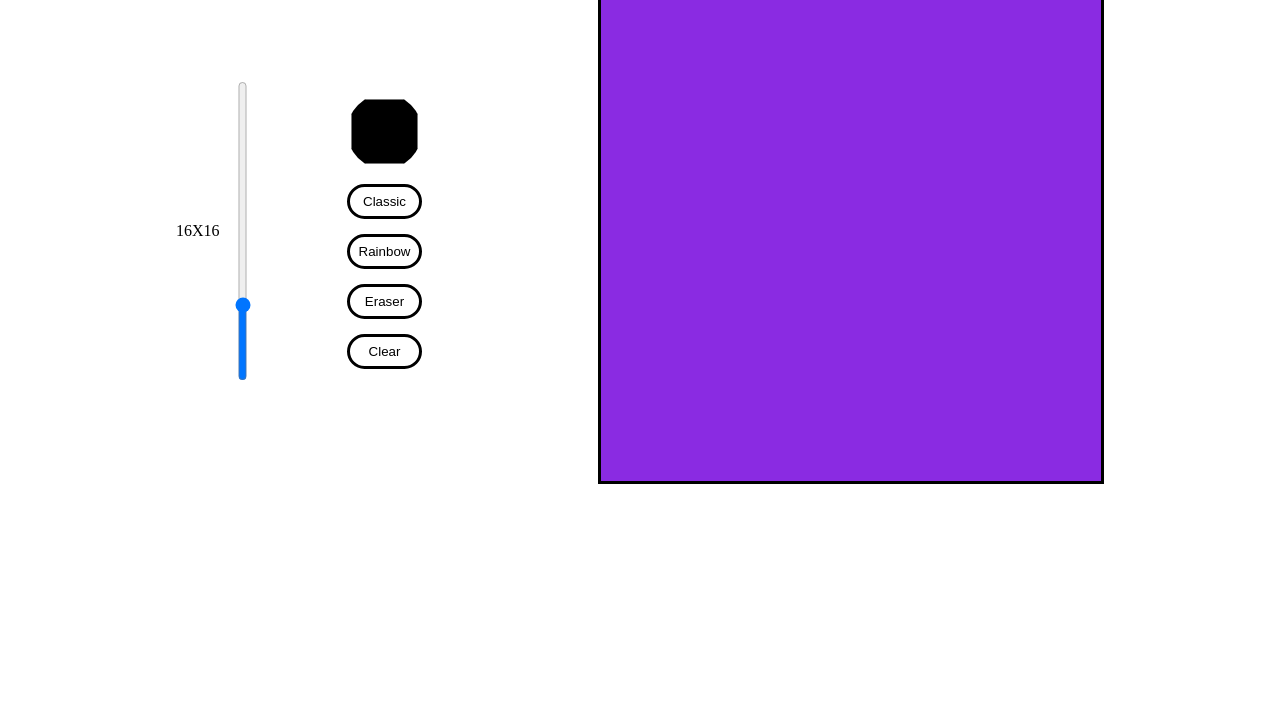
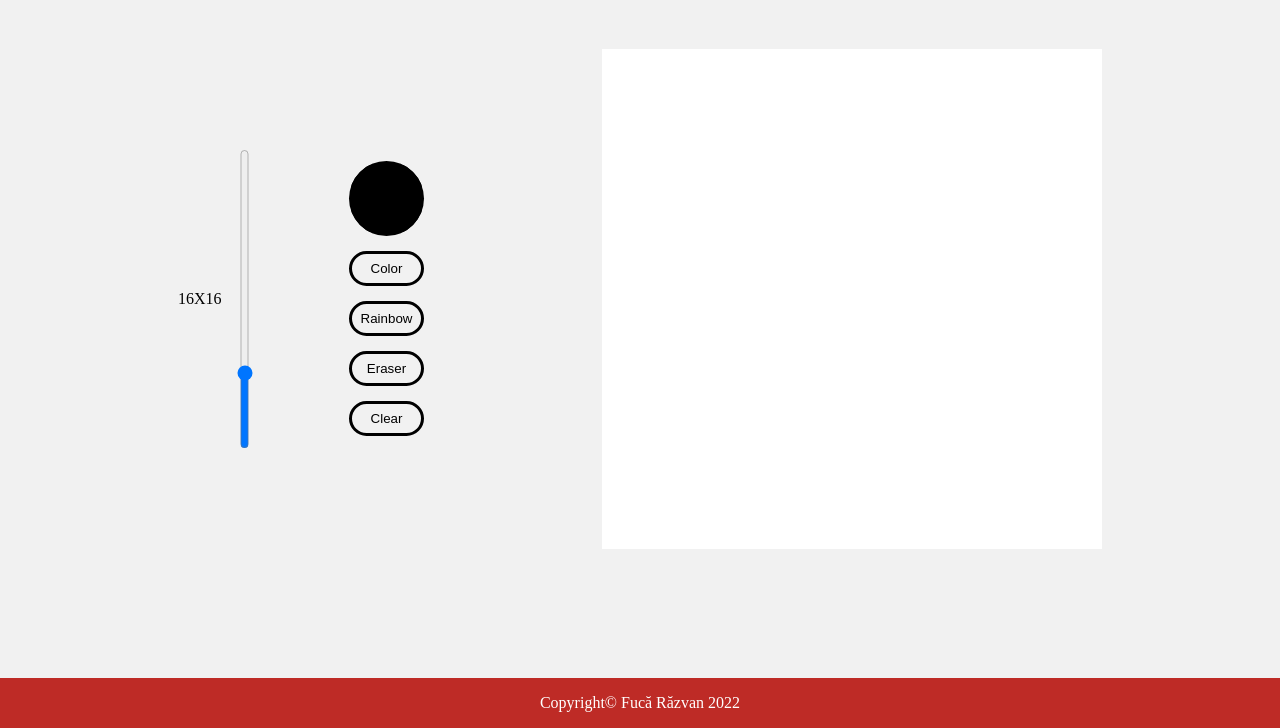
Before and after one commit to RZVD/etch-a-sketch, a plain HTML site: page index.html in a window 1280 px wide. Shown: the part 72-800 px from the top of the page. Drawn offline with Linux system fonts and the light colour scheme; a web font is replaced by a local one.

Commit message:
Fixed colorpicker

```diff
--- a/app.js
+++ b/app.js
@@ -1,21 +1,42 @@
 const INITIAL_GRID_DIMENSION = 16;
 const container = document.querySelector('.container');
+
+let mouseButton;
 let gridDimension = INITIAL_GRID_DIMENSION;
+let grid = [];
 let sliderText = document.createElement('p');
-sliderText.style.position = 'absolute';
-sliderText.textContent = gridDimension + 'X' + gridDimension;
 
 const sliderBox = document.querySelector('.slider_box');
-sliderBox.appendChild(sliderText);
+const slider = document.querySelector('.slider');
 
-const slider = document.querySelector('.slider');
-console.log(slider.value);
+document.body.onmousedown = () => (mouseButton = true);
+document.body.onmouseup = () => (mouseButton = false);
 
-let grid = [];
-let mouseButton;
+const footer = document.querySelector('footer');
+
+const colorPicker = document.querySelector('#colorpicker');
+colorPicker.style.backgroundColor = colorPicker.value;
+
+let colorButton= document.querySelector('.color');
+let rainbowButton= document.querySelector('.rainbow');
+let eraserButton= document.querySelector('.eraser');
+let clearButton= document.querySelector('.clear');
+
+
 
 function initalize(){
+    sliderText.style.position = 'absolute';
+    sliderText.textContent = gridDimension + 'X' + gridDimension;
+    sliderBox.appendChild(sliderText);
+
+
+    let copyright = 'Copyright© Fucă Răzvan ' + new Date().getFullYear();
+    let copyrightP = document.createElement('p');
+    copyrightP.textContent = copyright
+    footer.appendChild(copyrightP);
+
     createGrid();
+
 }
 
 function placeSquareAndListen(square, row, column){
@@ -36,7 +57,7 @@ function placeSquareAndListen(square, row, column){
 }
 function changeColor(e) {
     if(e.type === 'mouseover' && !mouseButton) return;
-    e.target.style.backgroundColor = 'red'
+    e.target.style.backgroundColor = 'red';
 }
 
 function createGrid(){
@@ -58,8 +79,6 @@ function destroyGrid(){
     }
 
 }
-document.body.onmousedown = () => (mouseButton = true);
-document.body.onmouseup = () => (mouseButton = false);
 
 slider.addEventListener('input', () =>{
     destroyGrid();
@@ -68,4 +87,11 @@ slider.addEventListener('input', () =>{
     createGrid();
 });
 
+colorPicker.addEventListener('input', () =>{
+    colorPicker.style.backgroundColor = colorPicker.value;
+});
+
+
+
+
 initalize()
--- a/index.html
+++ b/index.html
@@ -7,6 +7,9 @@
     <meta name='viewport' content='width=device-width, initial-scale=1'>
     <link rel='stylesheet' type='text/css' media='screen' href='style.css'>
     <script src='app.js' defer></script>
+    <link rel="preconnect" href="https://fonts.googleapis.com">
+<link rel="preconnect" href="https://fonts.gstatic.com" crossorigin>
+<link href="https://fonts.googleapis.com/css2?family=Orbitron:wght@400;500&family=Splash&display=swap" rel="stylesheet">
 </head>
 <body>
     <header class="header"><p>Etch a Sketch</p></header>
@@ -16,11 +19,11 @@
                 <input type="range" value="16" step="1" min="1" max="64" class="slider">
             </div>
             <ul>
-                <li><input type="color" name="" id="colorpicker"></li>
-                <li><button>Classic</button></li>
-                <li><button>Rainbow</button></li>
-                <li><button>Eraser</button></li>
-                <li><button>Clear</button></li>
+                <li><input type="color" id="colorpicker"></li>
+                <li><button class="color">Color</button></li>
+                <li><button class="rainbow">Rainbow</button></li>
+                <li><button class="eraser">Eraser</button></li>
+                <li><button class="clear">Clear</button></li>
 
             </ul>
 
--- a/style.css
+++ b/style.css
@@ -2,9 +2,12 @@ body,
 html{
     padding: 0px;
     margin: 0px;
+    width: 100%;
+    height: 100%;
 }
 
 body{
+    background-color: rgba(211, 211, 211, 0.312);
     display: flex;
     flex-direction: column;
     justify-content: center;
@@ -14,13 +17,13 @@ body{
     display: grid;
     gap: 0px;
     margin: 0px;
-    border : solid;
-    border-color: black;
+    border : none;
+    background-color: white;
     width: 500px;
     height: 500px;
 }
 .square{
-    background-color: blueviolet;
+
     color: white;
     width: auto;
     height: auto;
@@ -43,6 +46,7 @@ body{
     align-items: center;
 }
 .content{
+    margin: auto;
     width: 100%;
     display:flex;
     justify-content: space-evenly;
@@ -62,9 +66,12 @@ header{
     align-items: center;
     justify-content: center;
     background-color: rgb(190, 43, 38);
+    font-family: 'Splash', cursive;
+    font-size: 6vh;
 }
 header>p{
     color: white;
+    margin: 0;
 }
 
 ul{
@@ -81,13 +88,36 @@ li>button{
     width : 75px;
     height: 35px;
 }
+
+footer{
+    width: 100%;
+    background-color: rgb(190, 43, 38);
+    margin-top: auto;
+    display: flex;
+    justify-content: center;
+    align-items: center;
+}
+
+footer>p{
+    color: white;
+}
+
 #colorpicker{
 
-    border-radius: 100% 100% 100% 100%;
+    border-radius: 50%;
     height: 75px;
     width: 75px;
     overflow: hidden;
     border: none;
-    outline: none;
-    background-color: inherit;
+    cursor: pointer;
+    outline-color: black;
+    padding: 0px;
+    -webkit-appearance: none;
+
 }
+#colorpicker::-webkit-color-swatch {
+  border-color: transparent;
+}
+#colorpicker::-moz-color-swatch {
+    border-color: transparent;
+  }
```
